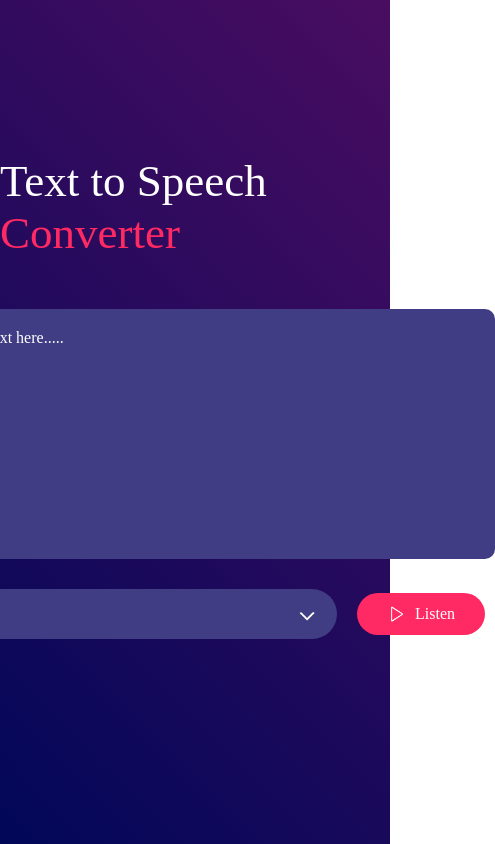
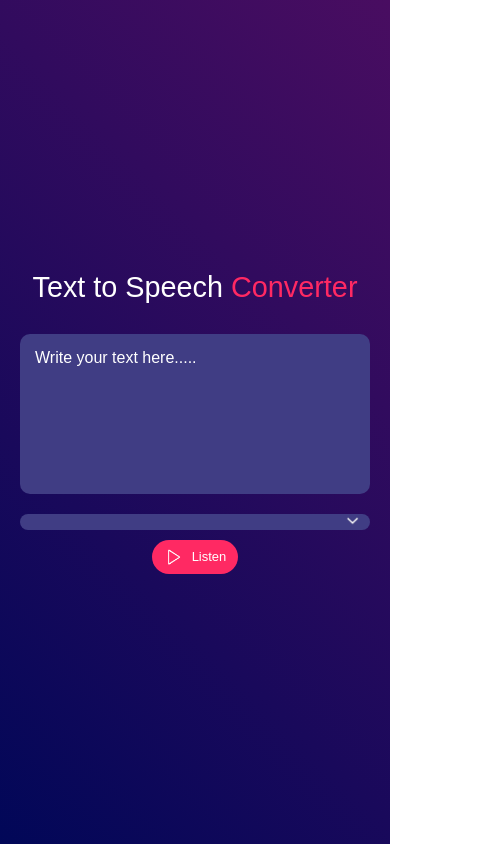
Before and after one commit to sabahatshakeel/Text-Speech, a plain HTML site: page text-speech-converter/index.html in a window 390 px wide. Shown: the whole page, 495 px wide, since content can reach past the window. Drawn offline with Linux system fonts and the light colour scheme.

Commit message:
Update styles.css

```diff
--- a/text-speech-converter/styles.css
+++ b/text-speech-converter/styles.css
@@ -2,82 +2,147 @@
     margin: 0;
     padding: 0;
     box-sizing: border-box;
-    font-family: "Popins";
-    /* font-family: sans-serif; */
+    font-family: "Poppins", sans-serif;
+}
+
+body, html {
+    width: 100%;
+    height: 100%;
+    display: flex;
+    justify-content: center;
+    align-items: center;
+    background: linear-gradient(45deg, #010758, #490d61);
 }
 
 .hero {
     width: 100%;
-    min-height: 100vh;
-    background: linear-gradient(45deg, #010758, #490d61);
+    max-width: 800px;
+    padding: 20px;
     display: flex;
     flex-direction: column;
     align-items: center;
     justify-content: center;
+    min-height: 100vh;
     color: #fff;
+    text-align: center;
 }
-.hero h1{
-    font-size: 45px;
+
+.hero h1 {
+    font-size: 2.5rem;
     font-weight: 500;
-    margin-top: -50px;
-    margin-bottom: 50px;
+    margin-bottom: 30px;
 }
-.hero h1 span{
+
+.hero h1 span {
     color: #ff2963;
 }
-textarea{
-    width: 600px;
-    height: 250px;
-    background:  #403d84;
+
+textarea {
+    width: 100%;
+    max-width: 600px;
+    height: 200px;
+    background: #403d84;
     color: #fff;
-    font-size: 15px;
-    border: 0;
-    outline: 0;
-    padding: 20px;
+    font-size: 16px;
+    border: none;
+    outline: none;
+    padding: 15px;
     border-radius: 10px;
     resize: none;
-    margin-bottom: 30px;
+    margin-bottom: 20px;
 }
-textarea::placeholder{
+
+textarea::placeholder {
     color: #fff;
     font-size: 16px;
 }
-.row{
-    width: 600px;
+
+.row {
+    width: 100%;
+    max-width: 600px;
     display: flex;
     align-items: center;
-   padding: 0 10px;
-    gap: 20px;
+    justify-content: space-between;
+    gap: 15px;
 }
-button{
+
+button {
     background-color: #ff2963;
     color: #fff;
     font-size: 16px;
-    padding: 12px 30px;
-    border-radius: 35px;
-    border: 0;
-    outline: 0;
+    padding: 10px 20px;
+    border-radius: 30px;
+    border: none;
     cursor: pointer;
     display: flex;
     align-items: center;
+    justify-content: center;
 }
-button img{
+
+button img {
     width: 18px;
     margin-right: 10px;
 }
-select{
+
+select {
     flex: 1;
     color: #fff;
     background: #403d84;
-    height: 50px;
+    height: 45px;
     padding: 0 20px;
-    outline: 0;
-    border: 0;
-    border-radius: 35px;
+    outline: none;
+    border: none;
+    border-radius: 30px;
     appearance: none;
     background-image: url("images/dropdown.png");
     background-repeat: no-repeat;
-    background-size: 20px;
-    background-position-x: calc(100% - 20px);
-    background-position-y: 18px;
+    background-size: 15px;
+    background-position: right 10px center;
 }
+
+/* Media Queries */
+@media (max-width: 768px) {
+    .hero h1 {
+        font-size: 2rem;
+    }
+
+    textarea {
+        height: 180px;
+        font-size: 14px;
+    }
+
+    button {
+        font-size: 14px;
+        padding: 8px 15px;
+    }
+
+    select {
+        height: 40px;
+        font-size: 14px;
+    }
+}
+
+@media (max-width: 480px) {
+    .hero h1 {
+        font-size: 1.8rem;
+    }
+
+    textarea {
+        height: 160px;
+        font-size: 13px;
+    }
+
+    button {
+        font-size: 13px;
+        padding: 8px 12px;
+    }
+
+    .row {
+        flex-direction: column;
+        gap: 10px;
+    }
+
+    select {
+        width: 100%;
+    }
+}
```
